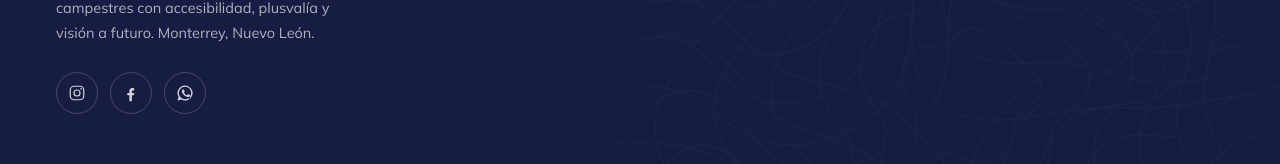
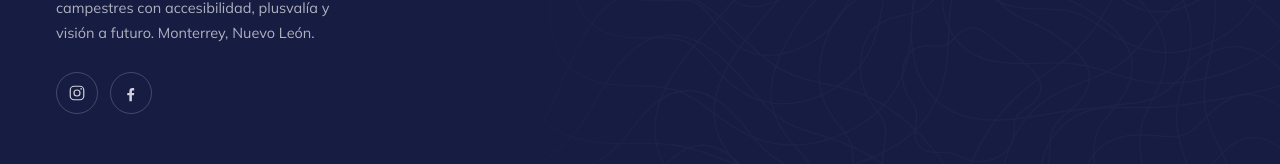
Before and after one commit to human-marketing-dev/camvi-78, a Next.js app: page / in a window 1280 px wide. Shown: the part 5853-6017 px from the top of the page. Built offline with nearby package versions, Linux system fonts and the light colour scheme.

Commit message:
agregando redes sociales

```diff
--- a/components/layout/SiteFooter.tsx
+++ b/components/layout/SiteFooter.tsx
@@ -56,13 +56,23 @@ export function SiteFooter() {
             </p>
             <div style={{ display: "flex", gap: 12, marginTop: 26 }}>
               {[
-                <svg key="ig" viewBox="0 0 24 24" fill="none" stroke="currentColor" strokeWidth="1.6" width={18} height={18}><rect x="3" y="3" width="18" height="18" rx="5" /><circle cx="12" cy="12" r="4" /><circle cx="17.5" cy="6.5" r="1.1" fill="currentColor" stroke="none" /></svg>,
-                <svg key="fb" viewBox="0 0 24 24" fill="currentColor" width={18} height={18}><path d="M14 8.5h2.2V5.6c-.4-.05-1.3-.15-2.4-.15-2.4 0-4 1.45-4 4.1V11.9H7v3.1h2.8V23h3.4v-8h2.7l.45-3.1H13.2V9.9c0-.9.25-1.4 1.6-1.4z" /></svg>,
-                <svg key="wa" viewBox="0 0 24 24" fill="currentColor" width={18} height={18}><path d="M12 2a10 10 0 0 0-8.6 15.05L2 22l5.1-1.34A10 10 0 1 0 12 2zm0 1.8a8.2 8.2 0 0 1 6.93 12.6c-.2.32-.27.55-.16.9l.6 2.2-2.27-.6c-.32-.09-.55-.05-.83.12A8.2 8.2 0 1 1 12 3.8zm-2.55 3.6c-.18 0-.46.07-.7.33-.24.26-.92.9-.92 2.2s.94 2.55 1.07 2.73c.13.18 1.85 2.96 4.6 4.04 2.28.9 2.74.72 3.24.67.5-.04 1.6-.65 1.83-1.28.22-.63.22-1.17.16-1.28-.07-.11-.24-.18-.5-.31-.27-.13-1.6-.79-1.84-.88-.25-.09-.43-.13-.61.14-.18.26-.7.87-.86 1.05-.16.18-.31.2-.58.07-.27-.13-1.13-.42-2.15-1.33-.8-.71-1.33-1.58-1.49-1.85-.16-.27-.02-.41.12-.54.12-.12.27-.31.4-.47.13-.16.18-.27.27-.45.09-.18.04-.34-.02-.47-.07-.13-.6-1.45-.82-1.99-.21-.51-.43-.44-.6-.45z" /></svg>,
-              ].map((icon, i) => (
+                {
+                  href: "https://www.instagram.com/camvi.78/",
+                  label: "Instagram",
+                  icon: <svg viewBox="0 0 24 24" fill="none" stroke="currentColor" strokeWidth="1.6" width={18} height={18}><rect x="3" y="3" width="18" height="18" rx="5" /><circle cx="12" cy="12" r="4" /><circle cx="17.5" cy="6.5" r="1.1" fill="currentColor" stroke="none" /></svg>,
+                },
+                {
+                  href: "https://www.facebook.com/profile.php?id=61577144639107",
+                  label: "Facebook",
+                  icon: <svg viewBox="0 0 24 24" fill="currentColor" width={18} height={18}><path d="M14 8.5h2.2V5.6c-.4-.05-1.3-.15-2.4-.15-2.4 0-4 1.45-4 4.1V11.9H7v3.1h2.8V23h3.4v-8h2.7l.45-3.1H13.2V9.9c0-.9.25-1.4 1.6-1.4z" /></svg>,
+                },
+              ].map(({ href, label, icon }) => (
                 <a
-                  key={i}
-                  href="#"
+                  key={label}
+                  href={href}
+                  target="_blank"
+                  rel="noopener noreferrer"
+                  aria-label={label}
                   style={{
                     width: 42,
                     height: 42,
```
